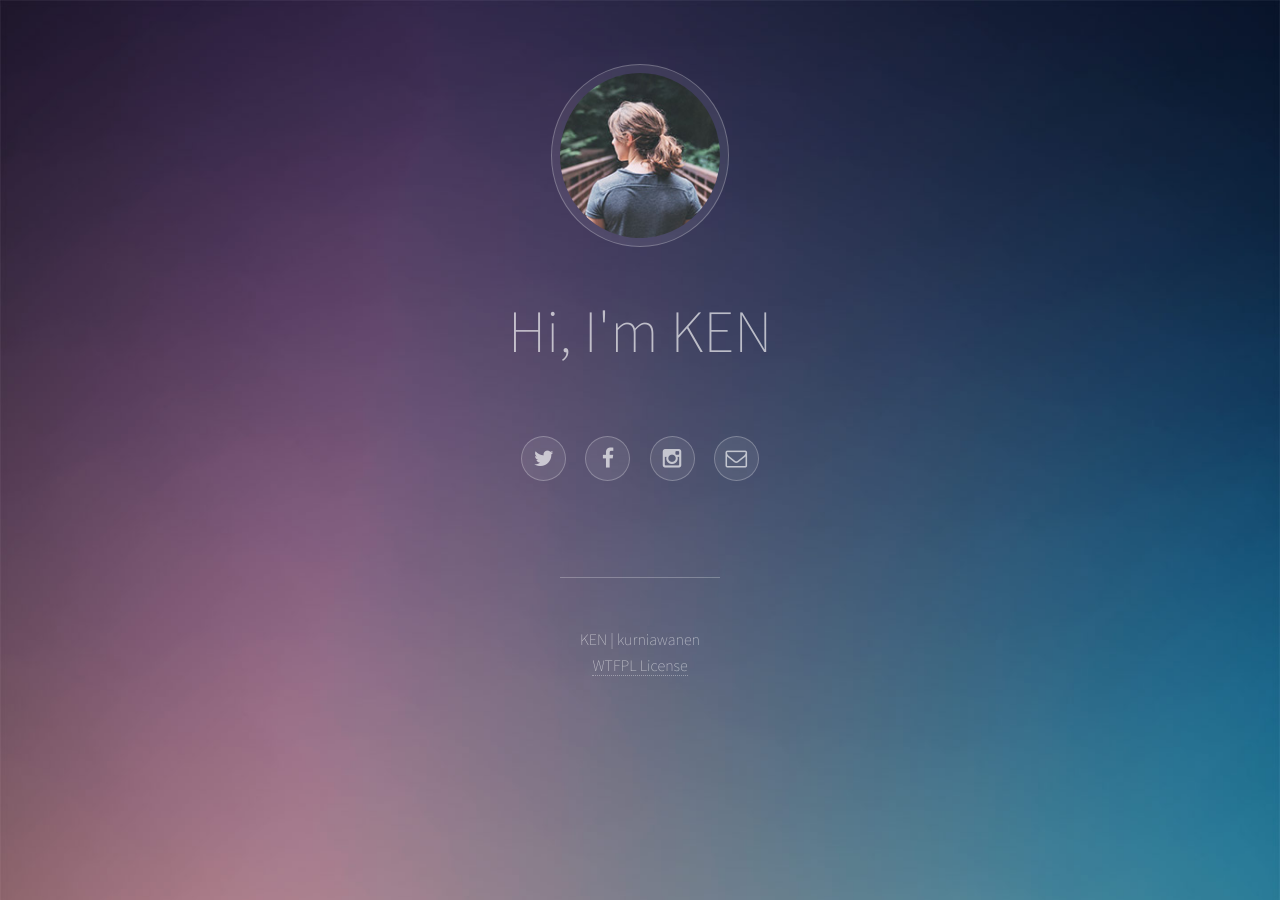
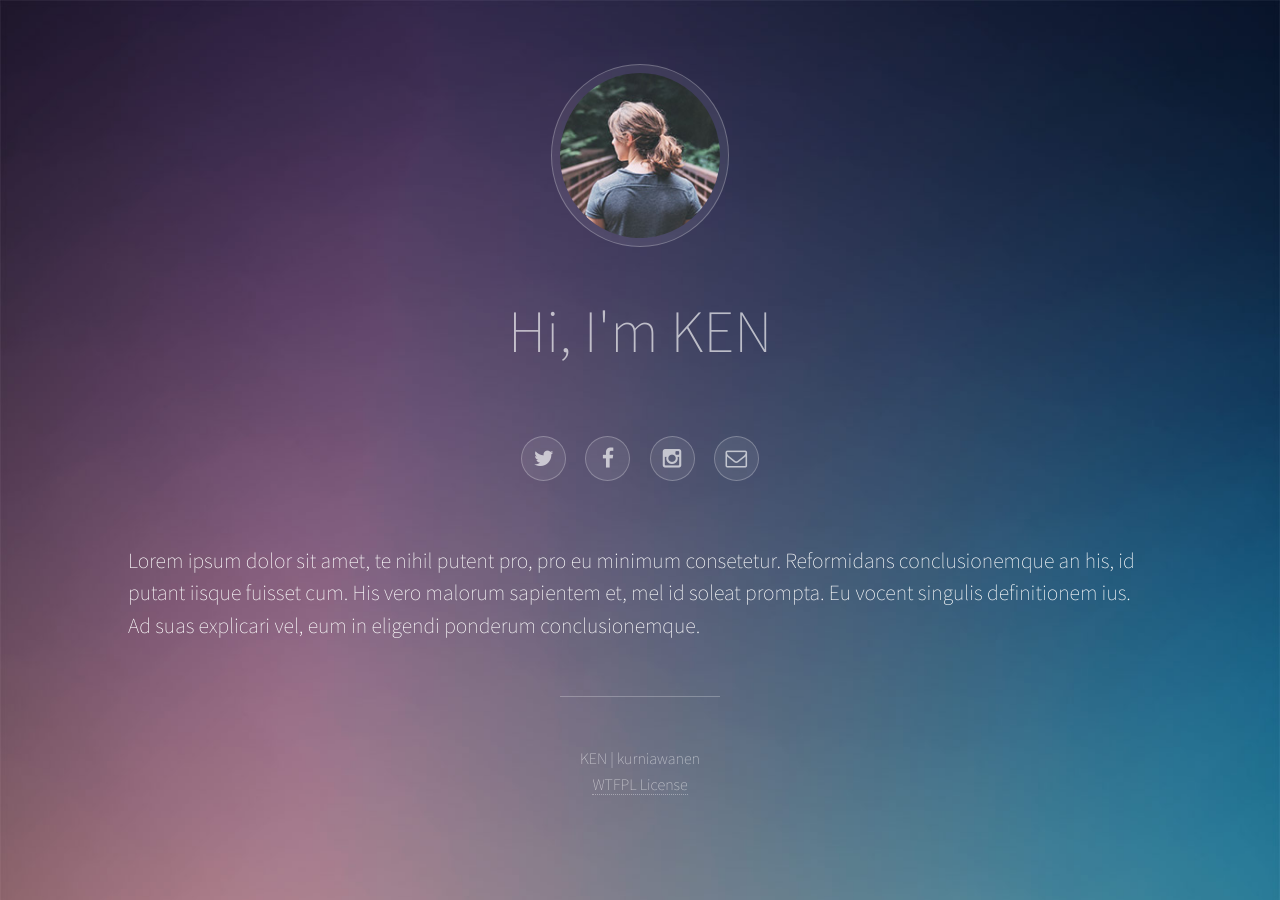
Before and after one commit to ken-kurniawanen/kurniawanen.github.io, a Jekyll site: the page built from index.html, in a window 1280 px wide. Built offline with Jekyll 4.4.1, drawn with Linux system fonts in a browser that asks for light colours; Markdown is read by kramdown in place of the engine named in the settings.

Commit message:
lorem ipsum landing page

```diff
--- a/index.html
+++ b/index.html
@@ -2,3 +2,5 @@
 layout: default
 title: KEN | kurniawanen
 ---
+
+<h2>Lorem ipsum dolor sit amet, te nihil putent pro, pro eu minimum consetetur. Reformidans conclusionemque an his, id putant iisque fuisset cum. His vero malorum sapientem et, mel id soleat prompta. Eu vocent singulis definitionem ius. Ad suas explicari vel, eum in eligendi ponderum conclusionemque.</h2>
```
